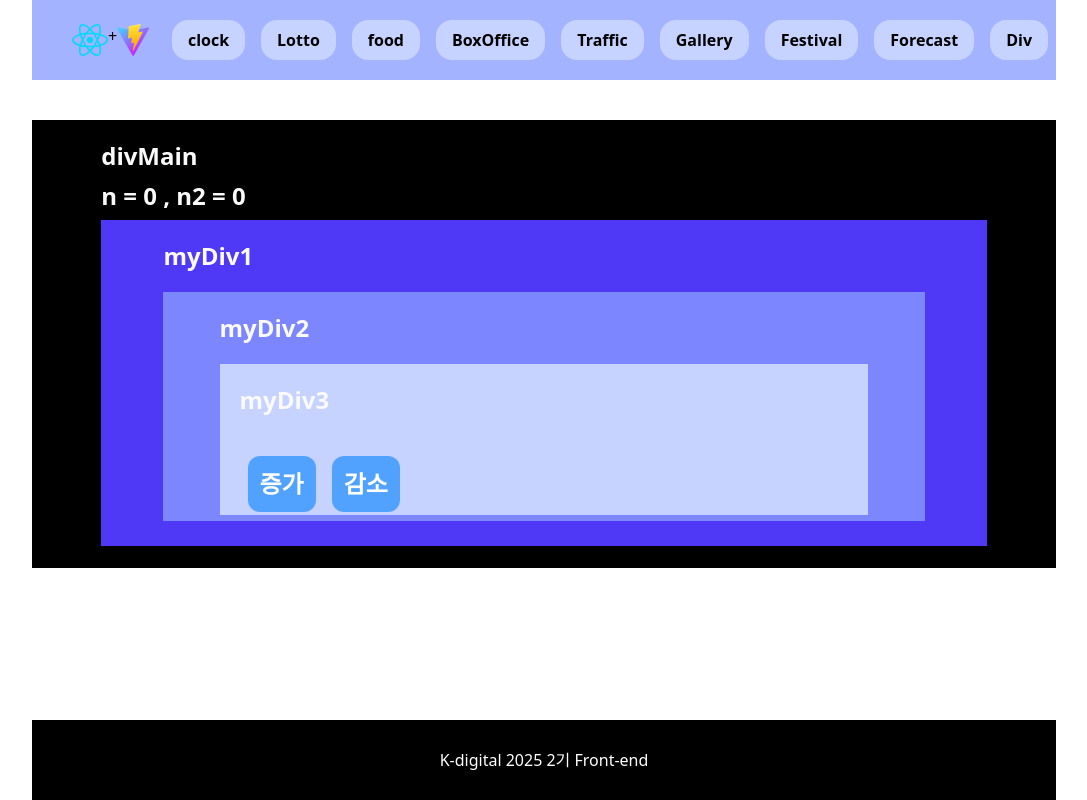
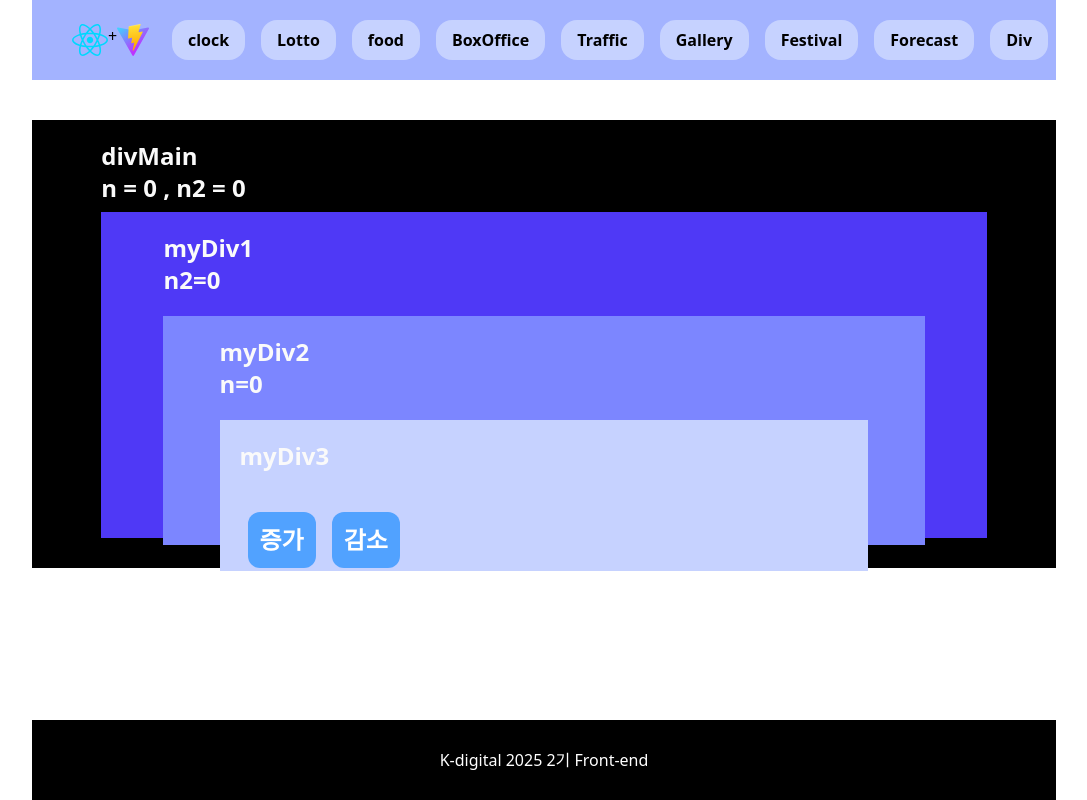
Before and after one commit to heeaayoon/React, a React (Vite) app: page /div in a window 1280 px wide. Shown: the whole page, without its empty margins (96-1183 px from the left). Built offline with nearby package versions, Linux system fonts and the light colour scheme.

Commit message:
전역변수 사용

```diff
--- a/src/18/DivMain.jsx
+++ b/src/18/DivMain.jsx
@@ -14,9 +14,7 @@
                     p-5 text-2xl
                     flex flex-col items-center">
         <div className="w-9/10 flex justify-start mb-2">
-        {m}
-        </div>
-        <div className="w-9/10 flex justify-start mb-2">
+        {m}<br/>
         n = {n} , n2 = {n2}
         </div>
         <MyDiv/>
--- a/src/18/MyDiv.jsx
+++ b/src/18/MyDiv.jsx
@@ -1,12 +1,17 @@
 import MyDiv2 from "./Mydiv2";
+import { useAtom } from "jotai";
+import { cntAtom2 } from "./CntAtom";
+
 export default function MyDiv() {
   const m1 = "myDiv1"
+  const [cnt2] = useAtom(cntAtom2)
   return (
     <div className="w-9/10 h-4/5 bg-indigo-600 text-zinc-50 font-bold
                     p-5 text-2xl
                     flex flex-col items-center">
       <div className="w-9/10 flex justify-start mb-5">
-        {m1}
+        {m1}<br/>
+        n2={cnt2}
       </div>
       <MyDiv2/>
     </div>
--- a/src/18/MyDiv2.jsx
+++ b/src/18/MyDiv2.jsx
@@ -1,13 +1,18 @@
 import MyDiv3 from "./MyDiv3"
 import { TbMathGreater } from "react-icons/tb";
+import { useAtom } from "jotai";
+import { cntAtom } from "./CntAtom";
+
 export default function MyDiv2() {
    const m2 = "myDiv2"
+   const [cnt] = useAtom(cntAtom)
   return (
     <div className="w-9/10 h-4/5 bg-indigo-400 text-zinc-50 font-bold
                     p-5 text-2xl
                     flex flex-col items-center">
       <div className="w-9/10 flex justify-start mb-5">
-       {m2}
+        {m2} <br/>
+        n={cnt}
       </div>
       <MyDiv3/>
     </div>
--- a/src/18/MyDiv3.jsx
+++ b/src/18/MyDiv3.jsx
@@ -2,7 +2,7 @@
 //import { useState } from "react";
 import TailButton from "../component/TailButton";
 import { useAtom } from "jotai";
-import {cntAtom, cntAtom2} from "./CntAtom"; //CntAtom.jsx에서 선언한 전역변수 import해서 사용
+import {cntAtom} from "./CntAtom"; //CntAtom.jsx에서 선언한 전역변수 import해서 사용
 
 export default function MyDiv3() {
     const m3 = "myDiv3"
```
